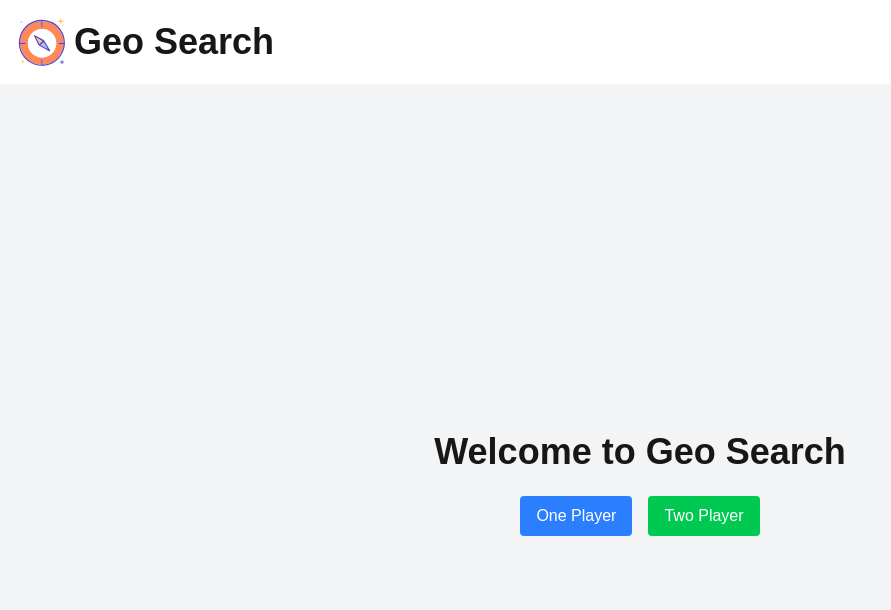
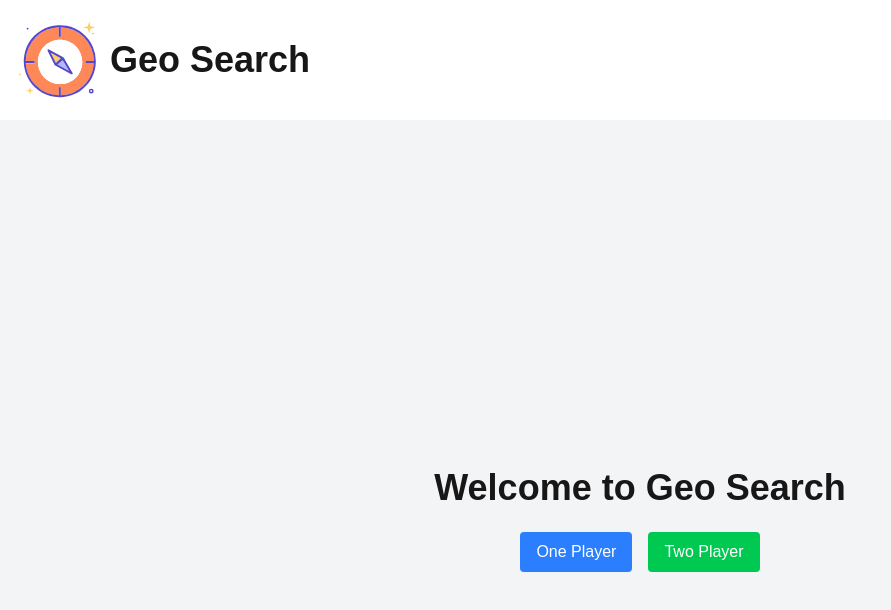
Before and after one commit to mhideomiwa/GeoSearch, a Next.js app: page / in a window 1280 px wide. Shown: the top 610 px of the page, without its empty margins (0-891 px from the left). Built offline with nearby package versions, Linux system fonts and the light colour scheme.

Commit message:
Fixed little things so I can deploy

```diff
--- a/src/app/components/GuessView.tsx
+++ b/src/app/components/GuessView.tsx
@@ -46,7 +46,7 @@ const StreetViewInitializer = () => {
             streetView.setVisible(true);
         }
 
-    }, [map, streetViewLib, hiderPosition]);
+    }, [map, streetViewLib, hiderPosition, generateHidingPosition]);
 
     return null;
 };
--- a/src/app/components/Header.tsx
+++ b/src/app/components/Header.tsx
@@ -2,6 +2,7 @@
 import React from 'react'
 import Link from "next/link";
 import { useGeoSearchContext } from "@/app/context/GeoSearchContextHookData";
+import Image from "next/image";
 
 function Header() {
     const { setIsHidden, setHiderPosition, setGuessPosition, setIsLoading } = useGeoSearchContext();
@@ -16,7 +17,7 @@ function Header() {
     return (
         <div className="space-x-4 p-2.5">
             <Link href='/' onClick={reset} className="flex items-center">
-                <img src="/logo.svg" alt="Logo" className="w-16 h-16" />
+                <Image src={'/logo.svg'} alt={'Map Icon'} width={100} height={100} />
                 <div>
                     <h1 className="text-4xl font-bold">Geo Search</h1>
                 </div>
--- a/src/app/components/OnePlayerInstructions.tsx
+++ b/src/app/components/OnePlayerInstructions.tsx
@@ -6,7 +6,7 @@ export const OnePlayerInstructions = () => {
             <h1 className="text-4xl font-bold mb-6">Instructions</h1>
             <p className="text-lg mb-4"></p>
             <p className="text-lg mb-4">The hider will select a location on the map, and the guesser will try to find it.</p>
-            <p className="text-lg mb-4">The guesser will receive feedback on how close they are to the hider's location.</p>
+            <p className="text-lg mb-4">The guesser will receive feedback on how close they are to the hiders location.</p>
             <p className="text-lg mb-4">Good luck!</p>
         </div>
     )
```
